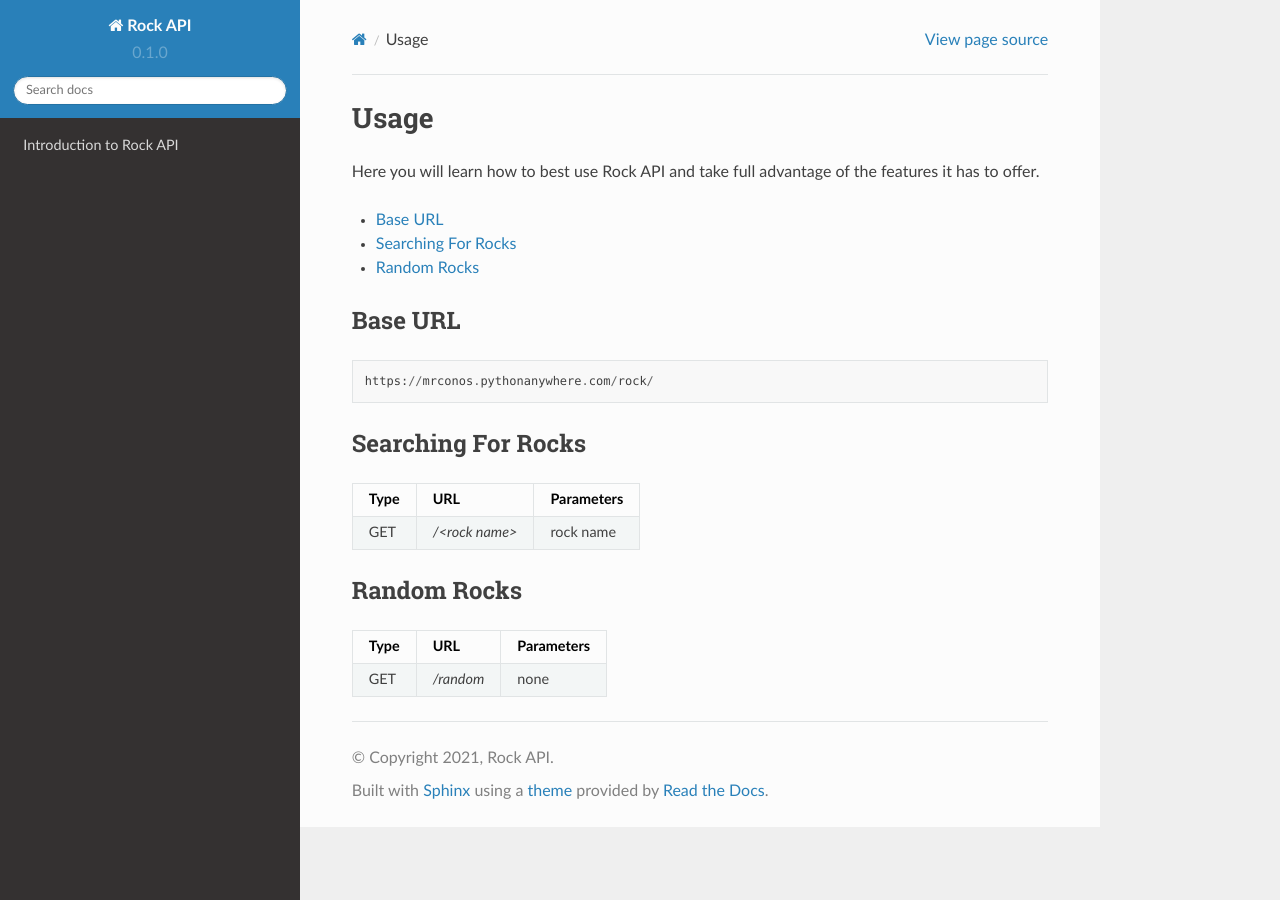
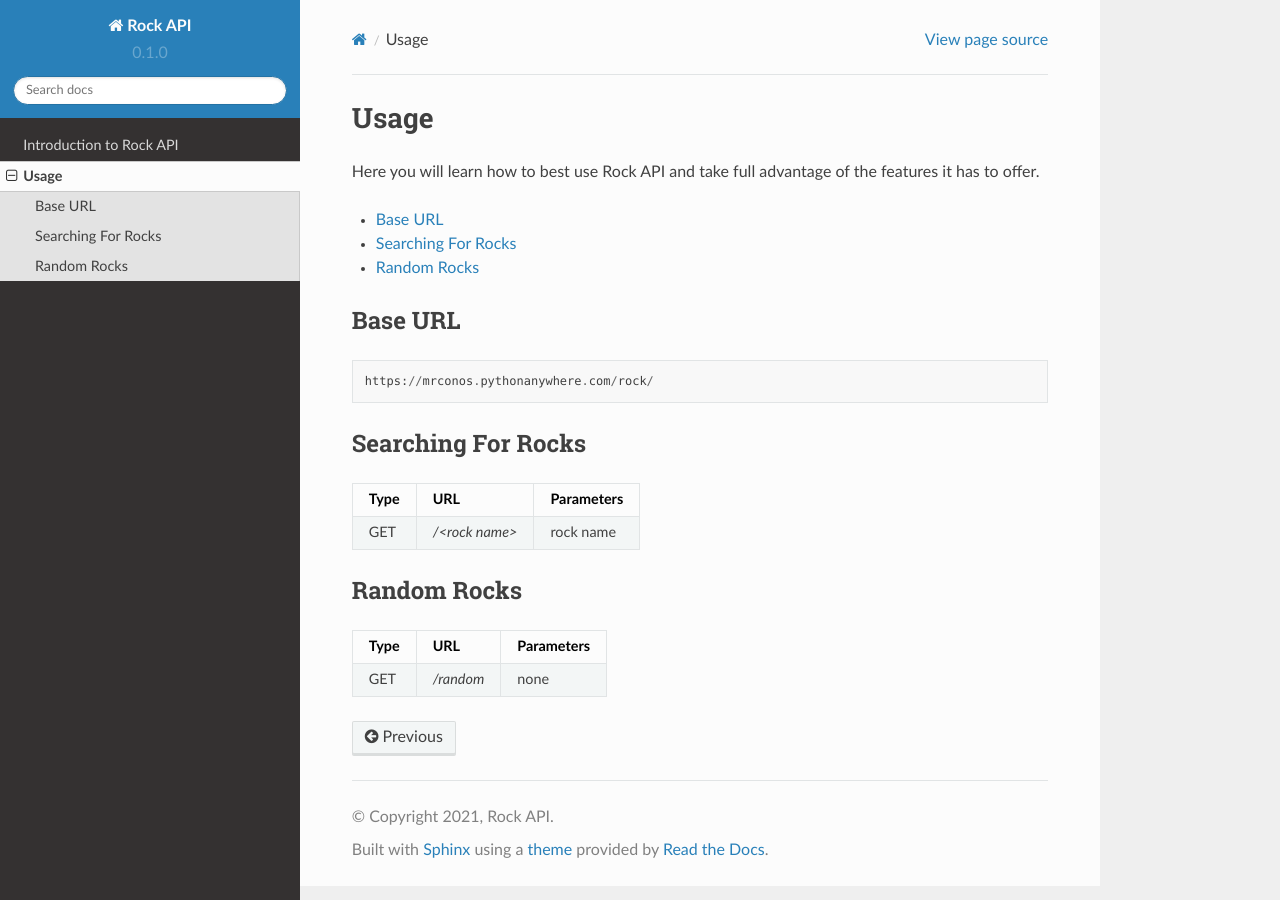
Before and after one commit to Mr-Conos/Rock-API, a Sphinx documentation site: the page built from docs/source/usage.rst, in a window 1280 px wide. Built offline with Sphinx 7.4.7 and the Read the Docs theme 2.0.0, drawn with Linux system fonts in a browser that asks for light colours; pages that are not in the unit, such as notebooks, are missing from menus.

Commit message:
Update index.rst

```diff
--- a/docs/source/index.rst
+++ b/docs/source/index.rst
@@ -19,7 +19,7 @@ Are you looking for a place to start learning about Rock API? Read through some
 
 * **Starting Out:**
    1. :doc:`introduction`
-   2. :doc:`API Referance`
+   2. :doc:`usage`
 * **Getting Help:**
    1. :doc:`api examples`
    2. :doc:`frequently asked questions`
@@ -29,6 +29,6 @@ Contents:
 ----------
 .. toctree::
    introduction
-   api referance
+   usage
    api examples
    faq
```
